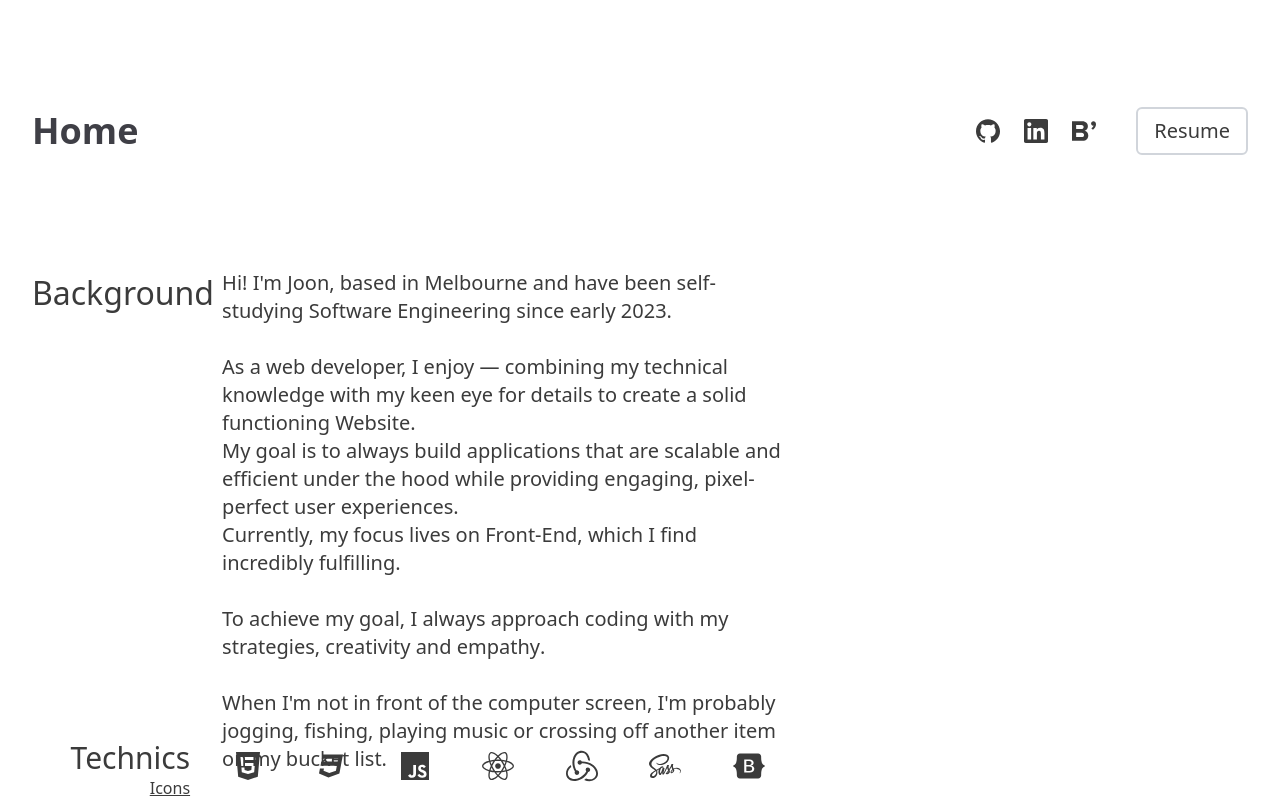
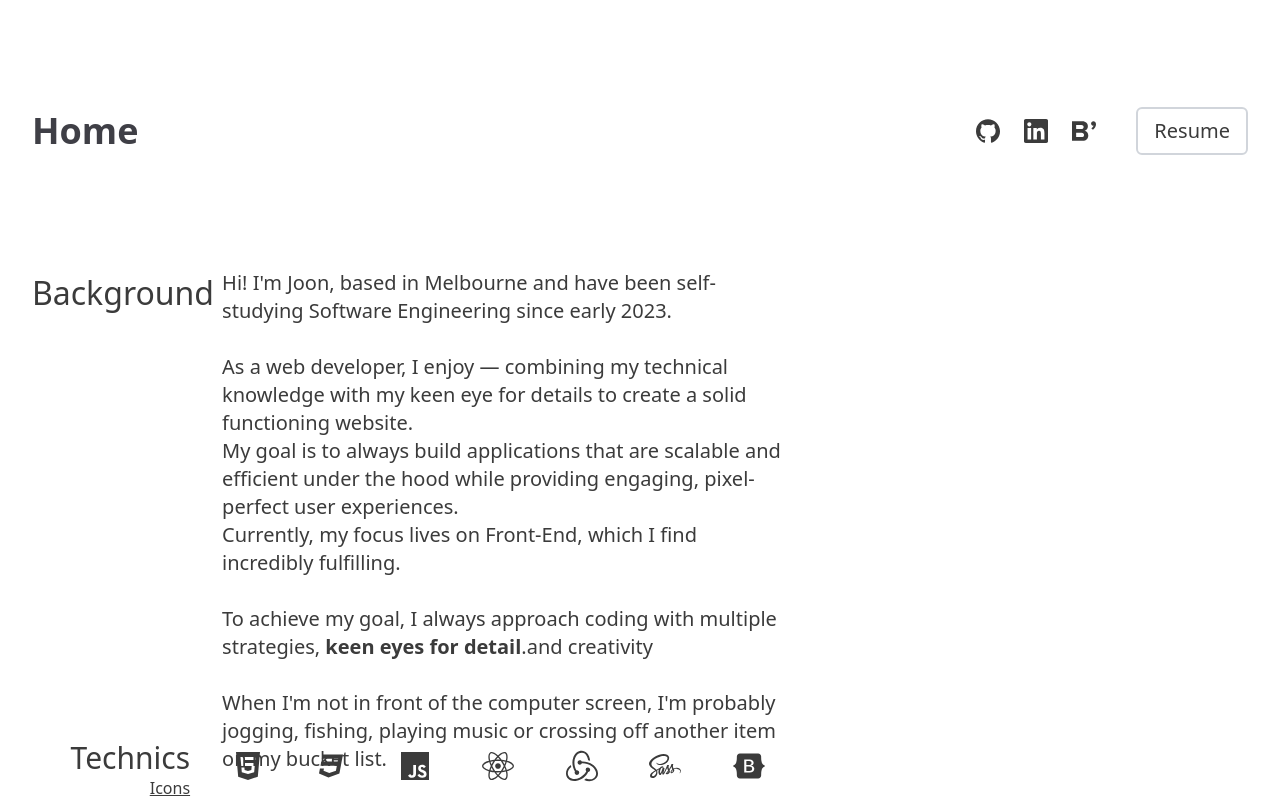
Before and after one commit to clasod2736/portfolio, a React (Vite) app: page /about in a window 1280 px wide. Shown: the top 800 px of the page. Built offline with nearby package versions, Linux system fonts and the light colour scheme; what tailwindcss-animation-delay would draw is missing.

Commit message:
checking img transition in projects page

```diff
--- a/src/components/about/Background.tsx
+++ b/src/components/about/Background.tsx
@@ -8,17 +8,19 @@ export default function Background() {
         Hi! I'm <b>Joon</b>, based in Melbourne and have been self-studying
         Software Engineering since early 2023. <br /> <br />
         As a web developer, I enjoy — combining my technical knowledge with my
-        keen eye for details to create a solid functioning Website. <br />
+        keen eye for details to create a solid functioning website. <br />
         My goal is to always build applications that are <b>
           scalable
         </b> and <b>efficient</b> under the hood while providing engaging,
         pixel-perfect user experiences. <br />
         Currently, my focus lives on <b>Front-End</b>, which I find incredibly
         fulfilling. <br /> <br />
-        To achieve my goal, I always approach coding with <b>
-          my strategies
-        </b>, <b>creativity</b>
-        {""} and <b>empathy</b>.
+        To achieve my goal, I always approach coding with{" "}
+        <b>
+          multiple strategies,
+          {""} <b>keen eyes for detail</b>.
+        </b>
+        and <b>creativity</b>
         <br />
         <br />
         <b>When I'm not in front of the computer screen</b>, I'm probably
--- a/src/components/projects/ProjectsImg.tsx
+++ b/src/components/projects/ProjectsImg.tsx
@@ -11,6 +11,8 @@ export default function ProjectsImg() {
 
   const [imgSrc, setImgSrc] = useState("");
   const [fadeIn, setFadeIn] = useState(false);
+
+  console.log(fadeIn);
 
   useEffect(() => {
     setFadeIn(false);
```
